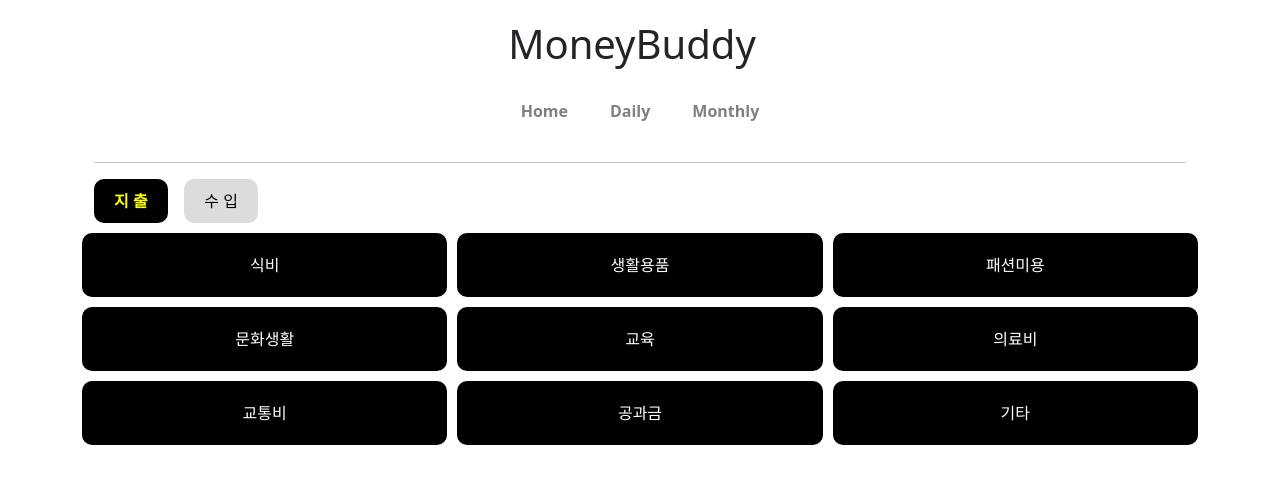
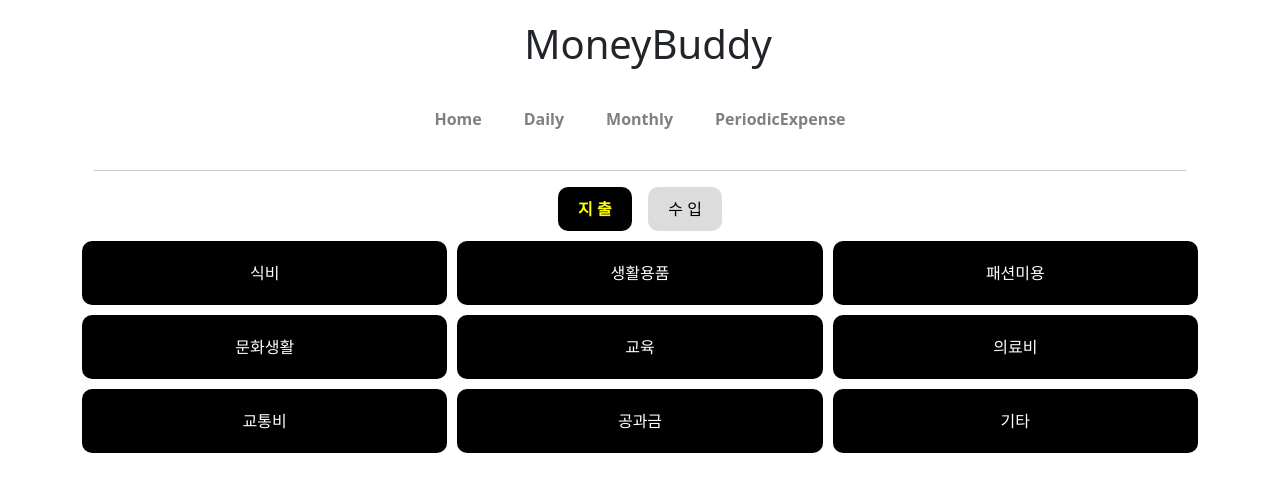
Before and after one commit to AnnyeongHae/MoneyBuddyClone, a Vue app: page / in a window 1280 px wide. Shown: the top 492 px of the page. Built offline with nearby package versions, Linux system fonts and the light colour scheme; no server answers.

Commit message:
최 종 본

```diff
--- a/src/components/Header.vue
+++ b/src/components/Header.vue
@@ -6,7 +6,11 @@
                 <i class="fa-solid fa-gear"></i
             ></span>
         </h3>
-        <h1 style="text-align: center">MoneyBuddy</h1>
+        <h1 style="text-align: center">
+            <ul class="nav-item">
+                <router-link class="nav-link" to="/">MoneyBuddy</router-link>
+            </ul>
+        </h1>
         <ul class="nav nav-pills justify-content-center">
             <li class="nav-item">
                 <router-link class="nav-link pointer" to="/">Home</router-link>
@@ -19,6 +23,11 @@
             <li class="nav-item">
                 <router-link class="nav-link" to="/Monthly"
                     >Monthly</router-link
+                >
+            </li>
+            <li class="nav-item">
+                <router-link class="nav-link" to="/periodicexpense"
+                    >PeriodicExpense</router-link
                 >
             </li>
         </ul>
--- a/src/components/IEButton.vue
+++ b/src/components/IEButton.vue
@@ -1,5 +1,5 @@
 <template>
-    <div class="container">
+    <div style="text-align: center" class="container">
         <button
             class="btn"
             :class="{ active: isActive('/') }"
--- /dev/null
+++ b/src/pages/PeriodicExpense.vue
@@ -0,0 +1,25 @@
+<template>
+    <div>
+        <h2>PeriodicExpense</h2>
+
+        <BudgetItem v-for="s in filteredBudgets" :key="s.id" :item="s" />
+    </div>
+</template>
+
+<script setup>
+import { useBudgetListStore } from '@/stores/budget';
+import { ref, computed } from 'vue';
+import BudgetItem from '@/components/BudgetItem.vue';
+
+const BudgetListStore = useBudgetListStore();
+const budget = computed(() => BudgetListStore.budget);
+
+// 고정 지출 필터링
+const filteredBudgets = computed(() => {
+    const budgetList = budget.value
+        .filter((item) => item.periodicExpense)
+        .sort((a, b) => new Date(b.date) - new Date(a.date));
+    return budgetList;
+});
+</script>
+<style lang="scss" scoped></style>
--- a/src/router/index.js
+++ b/src/router/index.js
@@ -8,6 +8,7 @@ import ExpenseEdit from '@/pages/ExpenseEdit.vue';
 import IncomeEdit from '@/pages/IncomeEdit.vue';
 import Monthly from '@/pages/Monthly.vue';
 import Detail from '@/pages/Detail.vue';
+import PeriodicExpense from '@/pages/PeriodicExpense.vue';
 
 const router = createRouter({
     history: createWebHistory(import.meta.env.BASE_URL),
@@ -48,6 +49,11 @@ const router = createRouter({
             name: 'Detail',
             component: Detail,
         },
+        {
+            path: '/periodicexpense',
+            name: 'PeriodicExpense',
+            component: PeriodicExpense,
+        },
     ],
 });
 
```
